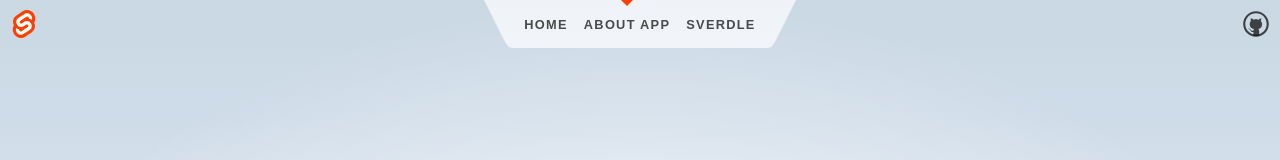
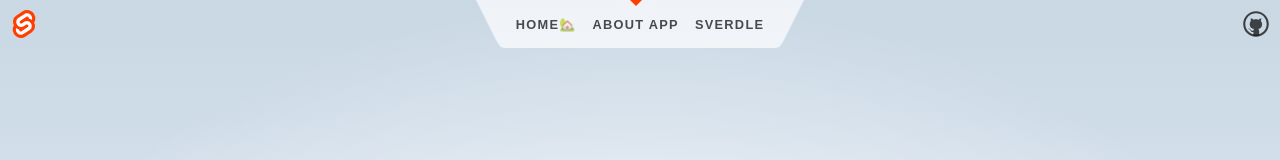
Before and after one commit to maalfrid/changelog-experimentation, a SvelteKit app: page /about in a window 1280 px wide. Shown: the top 160 px of the page. Built offline with nearby package versions, Linux system fonts and the light colour scheme.

Commit message:
feat!: trigger a new major bump

```diff
--- a/src/routes/Header.svelte
+++ b/src/routes/Header.svelte
@@ -17,7 +17,7 @@
 		</svg>
 		<ul>
 			<li aria-current={$page.url.pathname === '/' ? 'page' : undefined}>
-				<a href="/">Home</a>
+				<a href="/">Home🏡</a>
 			</li>
 			<li aria-current={$page.url.pathname === '/about' ? 'page' : undefined}>
 				<a href="/about">About app</a>
```
